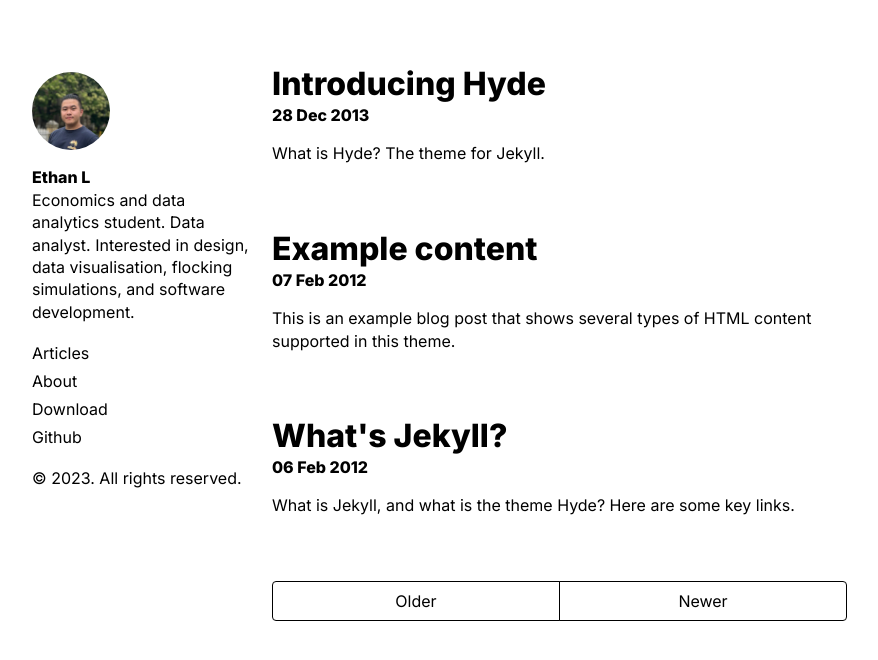
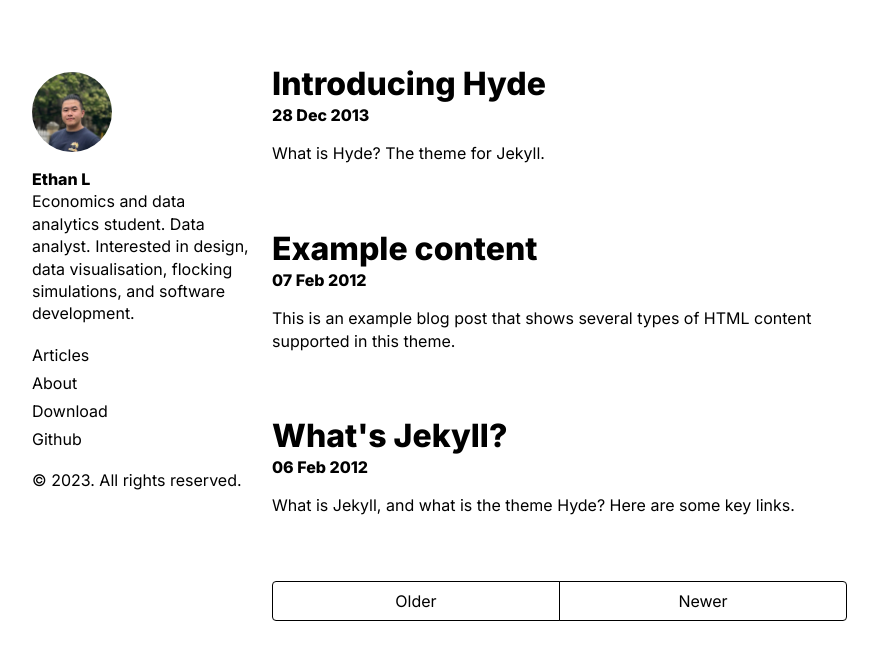
Before and after one commit to EthanVIII/EthanVIII.github.io, a Jekyll site: the page built from index.html, in a window 1280 px wide. Shown: the top 660 px of the page, without its empty margins (80-958 px from the left). Built offline with Jekyll 4.4.1, drawn with Linux system fonts in a browser that asks for light colours; the list of posts is cut into pages by our own code.

Commit message:
Update hyde.css

```diff
--- a/public/css/hyde.css
+++ b/public/css/hyde.css
@@ -34,7 +34,7 @@
 html {
   font-family: "Inter", Helvetica, Arial, sans-serif;
 }
-@media (min-width: 48em) {
+@media (min-width: 1080px) {
   html {
     font-size: 16px;
   }
@@ -48,12 +48,12 @@
  */
 
 .sidebar {
-  text-align: center;
+  text-align: left;
   padding: 1rem 0rem;
   color: #000000;
 }
 
-@media (min-width: 48em) {
+@media (min-width: 1080px) {
   .sidebar {
     position: absolute;
     padding: 4.5rem 1rem;
@@ -91,7 +91,7 @@
 img[src="/public/Prof_Pic.jpg"] {
   display: inline;
   border-radius: 50%;
-  width: 35%;
+  width: 5em;
   height: auto;
   margin-bottom: 1rem;
 }
@@ -143,7 +143,7 @@
   padding-bottom: 4rem;
 }
 
-@media (min-width: 48em) {
+@media (min-width: 1080px) {
   .content {
     max-width: 38rem;
     margin-left: 20rem;
@@ -151,12 +151,11 @@
   }
 }
 
-@media {
+
   .content {
     margin-left: auto;
     margin-right: auto;
   }
-}
 
 
 /*
```
